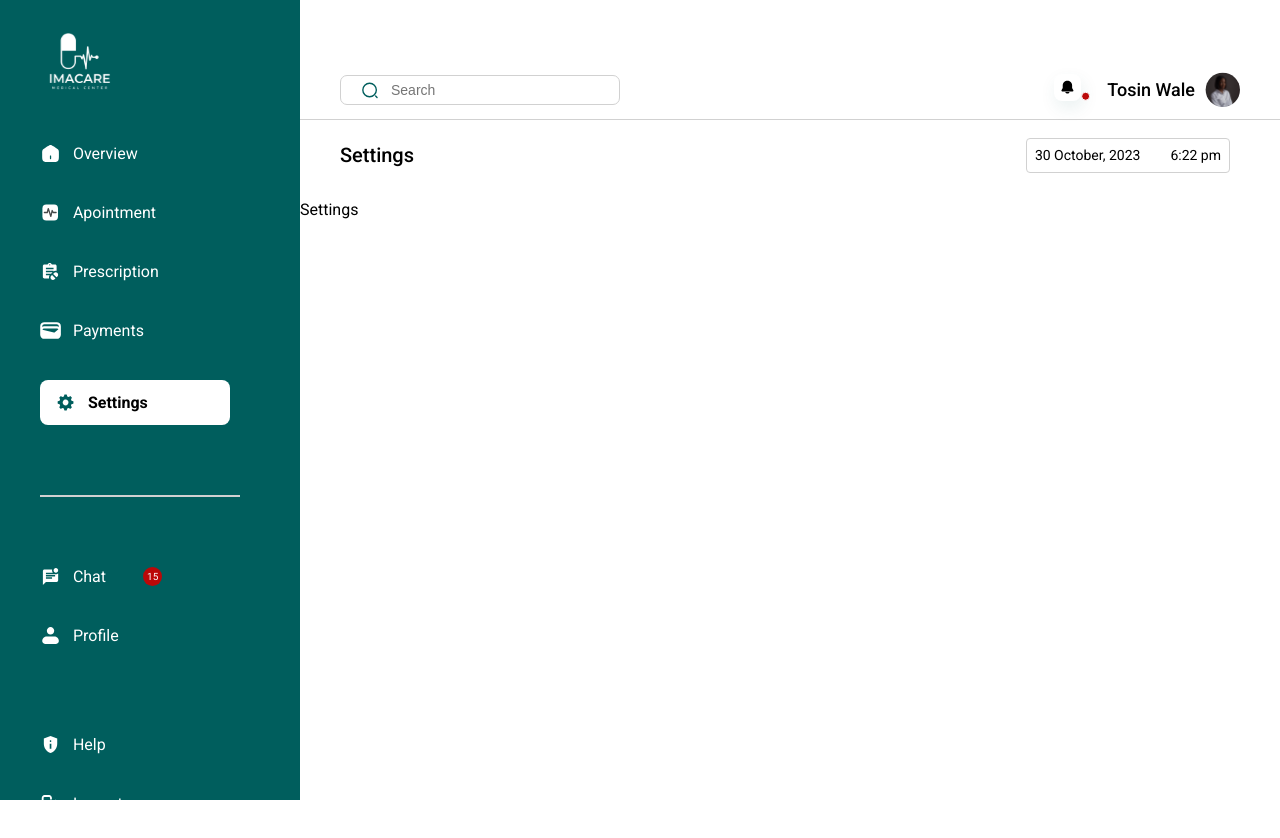
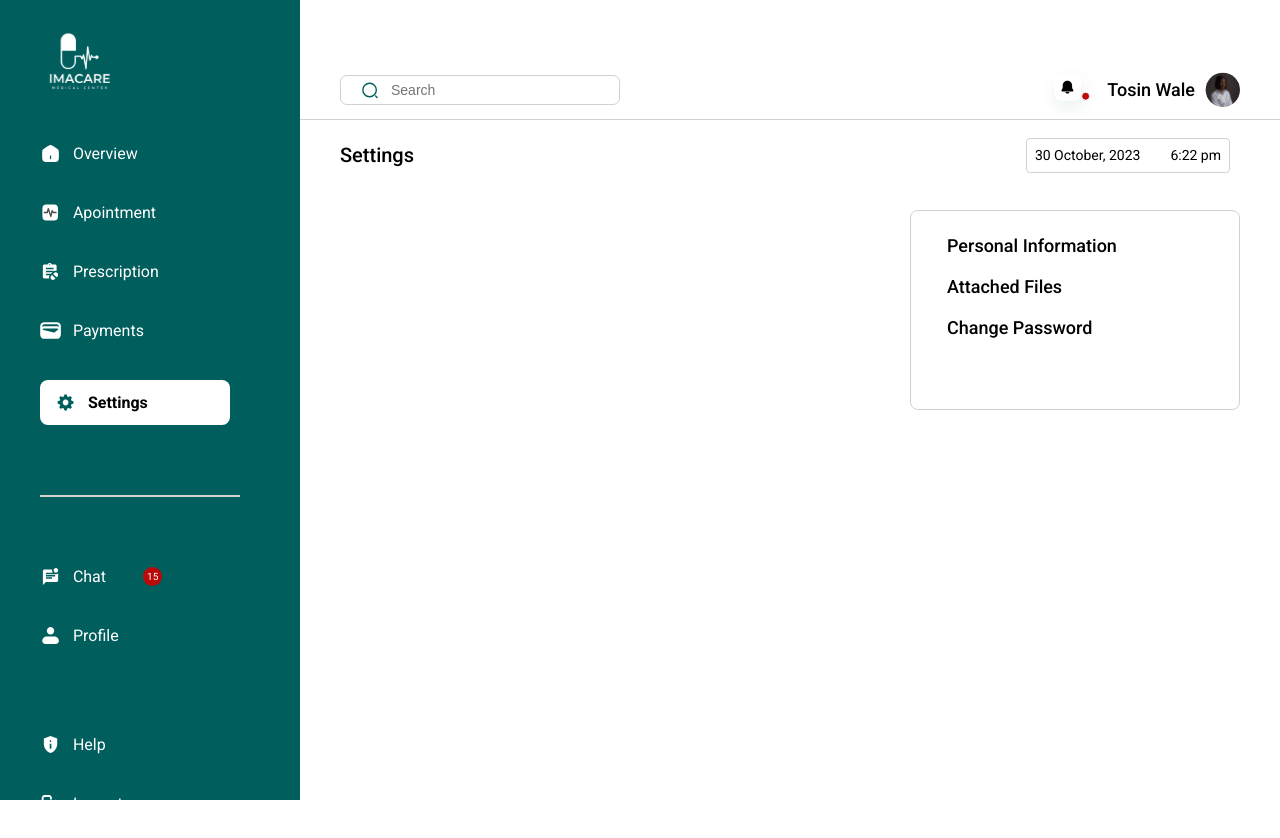
Before and after one commit to TAP-IMACARE/Client-Side, a React (Vite) app: page /dashboard/settings in a window 1280 px wide. Shown: the top 838 px of the page. Before the commit the page ends 800 px from the top, so only its background shows below. Built offline with nearby package versions, Linux system fonts and the light colour scheme.

Commit message:
Update Settings.jsx

```diff
--- a/src/dashboards/settings/Settings.jsx
+++ b/src/dashboards/settings/Settings.jsx
@@ -1,11 +1,31 @@
 import TopComponent from "../topComponent/TopComponent";
 import "./Settings.css";
+
+import { Link, NavLink, Outlet } from "react-router-dom";
 
 const Settings = () => {
   return (
     <div>
       <TopComponent header={"Settings"} />
-      Settings
+      <div className="settings-container">
+        <div className="settings-leftContainer">
+          <Outlet />
+        </div>
+
+        <div className="settings-rightComponent">
+          <ul className="settings-nav" id="settings-nav">
+            <NavLink to={"info"}>
+              <li>Personal Information</li>
+            </NavLink>
+            <NavLink to={"files"}>
+              <li>Attached Files</li>
+            </NavLink>
+            <Link to="files">
+              <li>Change Password</li>
+            </Link>
+          </ul>
+        </div>
+      </div>
     </div>
   );
 };
```
